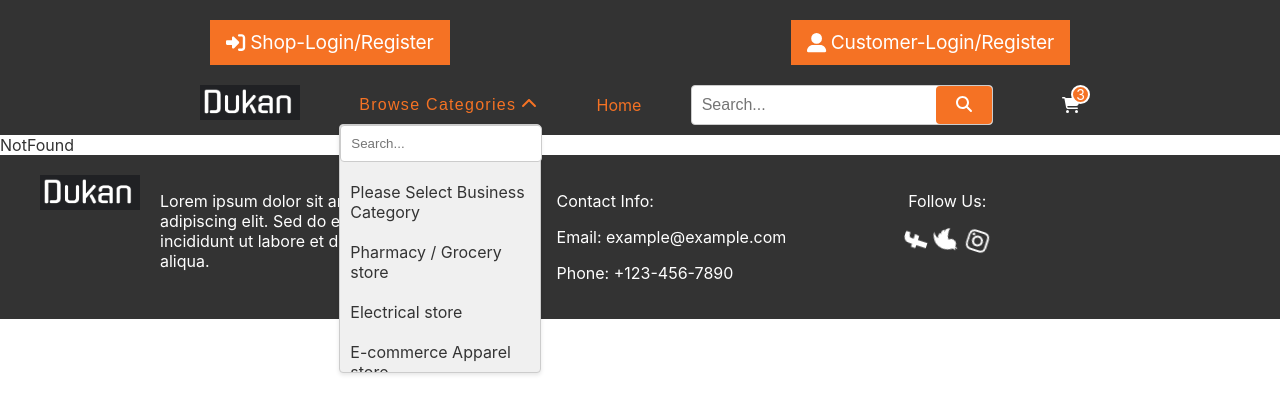
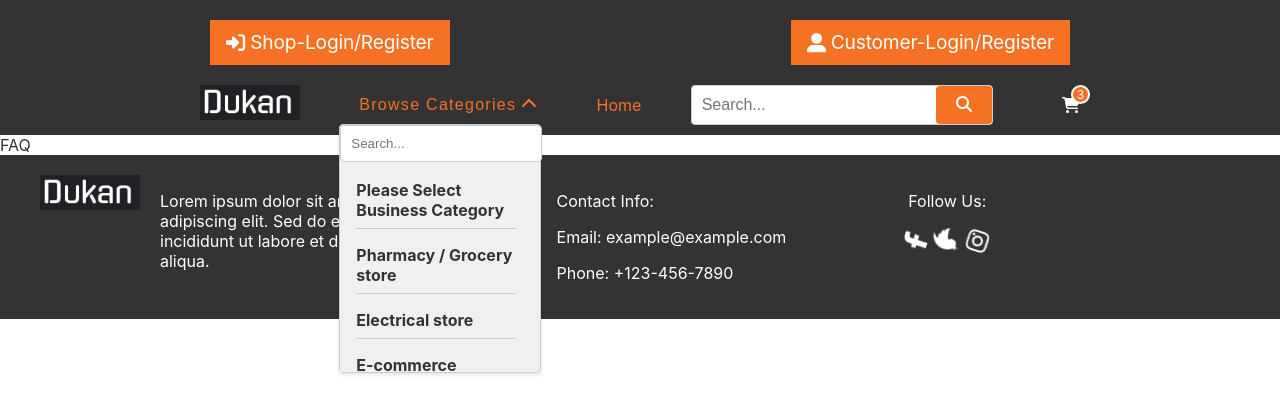
Before and after one commit to bluekitsune-sad/E-Commerces, a React (Create React App) app: page /fAQ in a window 1280 px wide. Both pictures are taken after a click on the button "Browse Categories". Shown: the top 414 px of the page. Built offline with nearby package versions, Linux system fonts and the light colour scheme; the HTML template or start-up script is replaced by a standard one.

Commit message:
more Route configration done

```diff
--- a/src/components/Header/Header.css
+++ b/src/components/Header/Header.css
@@ -113,10 +113,34 @@
     margin: 0;
 }
 
-.dropdown-button-container ul li {
+/* .dropdown-button-container ul li {
     padding: 10px;
     cursor: pointer;
     transition: background-color 0.2s;
+} */
+
+.dropdown-button-container ul hr {
+    border: none;
+    border-top: 1px solid #ccc;
+    margin-bottom: 0px;
+}
+
+.category-link {
+    display: block;
+    padding: 8px 16px;
+    text-decoration: none;
+    color: var(--text-color);
+    font-weight: bold;
+    border-radius: 4px;
+    margin-right: 8px;
+    background-color: var(--background-color);
+    transition: background-color 0.3s;
+    cursor: pointer;
+}
+
+.category-link:hover {
+    background-color: var(--secondary-color);
+    filter: saturate(80%);
 }
 
 .dropdown-button-container ul li:hover {
@@ -232,7 +256,7 @@
     display: flex;
     align-items: center;
     justify-content: center;
-    font-size: 14px;
+    font-size: 12px;
 }
 
 .cart-dropdown {
@@ -247,6 +271,9 @@
     z-index: 1;
     /* display: none; */
     text-align: center;
+    max-height: 250px;
+    overflow-y: auto;
+
 }
 
 .cart-icon:hover .cart-dropdown {
--- a/src/components/Header/Header.jsx
+++ b/src/components/Header/Header.jsx
@@ -11,7 +11,7 @@ import {
   faUserAlt,
 } from "@fortawesome/free-solid-svg-icons";
 import { businessCategories } from "../Constants/Constant";
-import { Link } from "react-router-dom";
+import { Link, useNavigate } from "react-router-dom";
 
 const Header = () => {
   const [isCartOpen, setIsCartOpen] = useState(false);
@@ -20,6 +20,7 @@ const Header = () => {
   const [isDropdownOpen, setIsDropdownOpen] = useState(false);
   const [searchValue, setSearchValue] = useState("");
   const [selectedItem, setSelectedItem] = useState(null);
+  const navigate = useNavigate();
 
   const items = [
     { id: 1, name: "Item 1", description: "Description for Item 1" },
@@ -33,6 +34,7 @@ const Header = () => {
   };
 
   const handleItemClick = (item) => {
+    navigate(`/category/${item.value}`);
     setSelectedItem(item);
     setIsDropdownOpen(false);
   };
@@ -82,10 +84,10 @@ const Header = () => {
               </li>
             ))}
           </ul>
-          <Link to="/view-cart">
+          <Link to="/cartPage">
             <button>View Cart</button>
           </Link>
-          <Link to="/checkout">
+          <Link to="/checkoutPage">
             <button>Checkout</button>
           </Link>
         </div>
@@ -112,9 +114,10 @@ const Header = () => {
 
       <header className="header">
         <div className="logo">
-          <img src={logo} alt="Logo" />
+          <Link to="/">
+            <img src={logo} alt="Logo" />
+          </Link>
         </div>
-
         <div className="dropdown-button-container">
           <div className="dropdown-container">
             <button
@@ -136,13 +139,16 @@ const Header = () => {
                 />
                 <ul className="scrollable-list">
                   {filteredItems.map((item) => (
-                    <li
+                    <Link
                       key={item.value}
+                      to={`/category/${item.value}`}
                       onMouseEnter={() => setSelectedItem(item)}
                       onClick={() => handleItemClick(item)}
+                      className="category-link"
                     >
                       {item.label}
-                    </li>
+                      <hr />
+                    </Link>
                   ))}
                 </ul>
                 {selectedItem && (
@@ -157,16 +163,18 @@ const Header = () => {
           </div>
         </div>
         <div className="home">
-          <a href="#">Home</a>
+          <Link to="/">Home</Link>
         </div>
 
         <div className="search-bar">
           <input type="text" placeholder="Search..." />
-          <button>
-            <FontAwesomeIcon icon={faSearch} />
-          </button>
+
+          <Link to="/searchResultPage">
+            <button>
+              <FontAwesomeIcon icon={faSearch} /> {/* //need attention */}
+            </button>
+          </Link>
         </div>
-
         {cartIcon}
       </header>
     </div>
--- /dev/null
+++ b/src/components/Pages/CartPage/CartPage.jsx
@@ -0,0 +1,7 @@
+import React from "react";
+
+function CartPage() {
+  return <div>CartPage</div>;
+}
+
+export default CartPage;
--- /dev/null
+++ b/src/components/Pages/CategoryPage/CategoryPage.jsx
@@ -0,0 +1,7 @@
+import React from "react";
+
+function CategoryPage() {
+  return <div>CategoryPage</div>;
+}
+
+export default CategoryPage;
--- /dev/null
+++ b/src/components/Pages/CheckoutPage/CheckoutPage.jsx
@@ -0,0 +1,7 @@
+import React from "react";
+
+function CheckoutPage() {
+  return <div>CheckoutPage</div>;
+}
+
+export default CheckoutPage;
--- /dev/null
+++ b/src/components/Pages/Contact/ContactPage.jsx
@@ -0,0 +1,7 @@
+import React from "react";
+
+function ContactPage() {
+  return <div>ContactPage</div>;
+}
+
+export default ContactPage;
--- /dev/null
+++ b/src/components/Pages/FAQ/FAQ.jsx
@@ -0,0 +1,7 @@
+import React from "react";
+
+function FAQ() {
+  return <div>FAQ</div>;
+}
+
+export default FAQ;
--- /dev/null
+++ b/src/components/Pages/ProductPage/ProductPage.jsx
@@ -0,0 +1,7 @@
+import React from "react";
+
+function ProductPage() {
+  return <div>ProductPage</div>;
+}
+
+export default ProductPage;
--- /dev/null
+++ b/src/components/Pages/SearchResultPage/SearchResultPage.jsx
@@ -0,0 +1,7 @@
+import React from "react";
+
+function SearchResultPage() {
+  return <div>SearchResultPage</div>;
+}
+
+export default SearchResultPage;
--- /dev/null
+++ b/src/components/Pages/ShopPage/ShopPage.jsx
@@ -0,0 +1,7 @@
+import React from "react";
+
+function ShopPage() {
+  return <div>ShopPage</div>;
+}
+
+export default ShopPage;
--- /dev/null
+++ b/src/components/Pages/ThankYouPage/ThanYouPage.jsx
@@ -0,0 +1,7 @@
+import React from "react";
+
+function ThanYouPage() {
+  return <div>ThanYouPage</div>;
+}
+
+export default ThanYouPage;
--- a/src/components/Routes/Route.jsx
+++ b/src/components/Routes/Route.jsx
@@ -5,6 +5,15 @@ import Header from "../Header/Header";
 import Body from "../Body/Body";
 import RegistrationForm from "../registration/Registration";
 import Footer from "../Footer/Footer";
+import ThanYouPage from "../Pages/ThankYouPage/ThanYouPage";
+import ShopPage from "../Pages/ShopPage/ShopPage";
+import SearchResultPage from "../Pages/SearchResultPage/SearchResultPage";
+import ProductPage from "../Pages/ProductPage/ProductPage";
+import FAQ from "../Pages/FAQ/FAQ";
+import ContactPage from "../Pages/Contact/ContactPage";
+import CheckoutPage from "../Pages/CheckoutPage/CheckoutPage";
+import CategoryPage from "../Pages/CategoryPage/CategoryPage";
+import CartPage from "../Pages/CartPage/CartPage";
 
 function App() {
   return (
@@ -13,6 +22,15 @@ function App() {
       <Routes>
         <Route path="/" element={<Body />} />
         <Route path="registration" element={<RegistrationForm />} />
+        <Route path="thanyouPage" element={<ThanYouPage />} />
+        <Route path="shopPage" element={<ShopPage />} />
+        <Route path="searchResultPage" element={<SearchResultPage />} />
+        <Route path="productPage" element={<ProductPage />} />
+        <Route path="fAQ" element={<FAQ />} />
+        <Route path="contactPage" element={<ContactPage />} />
+        <Route path="checkoutPage" element={<CheckoutPage />} />
+        <Route path="/categoryPage/:categoryId" element={<CategoryPage />} />
+        <Route path="cartPage" element={<CartPage />} />
         <Route path="*" element={<NotFound />} />
       </Routes>
       <Footer />
```
